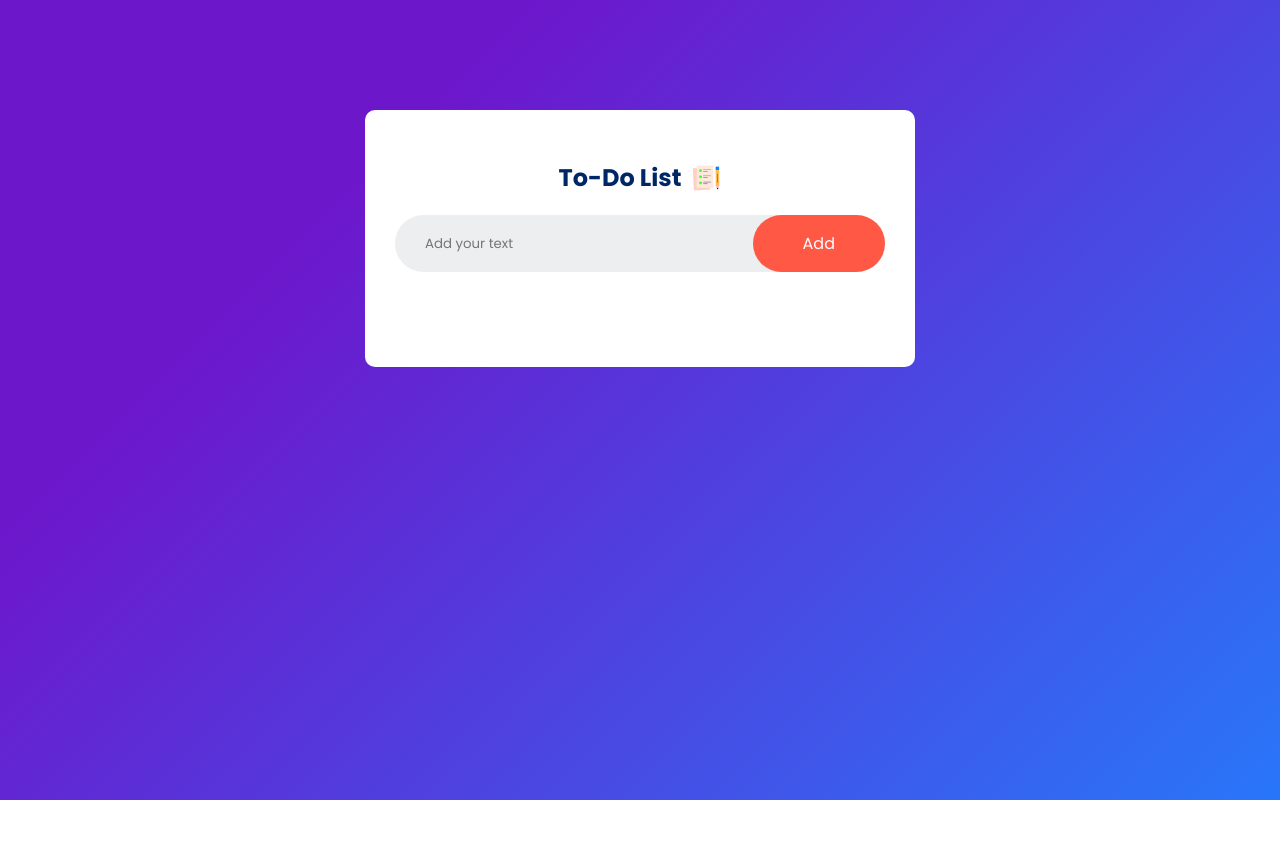
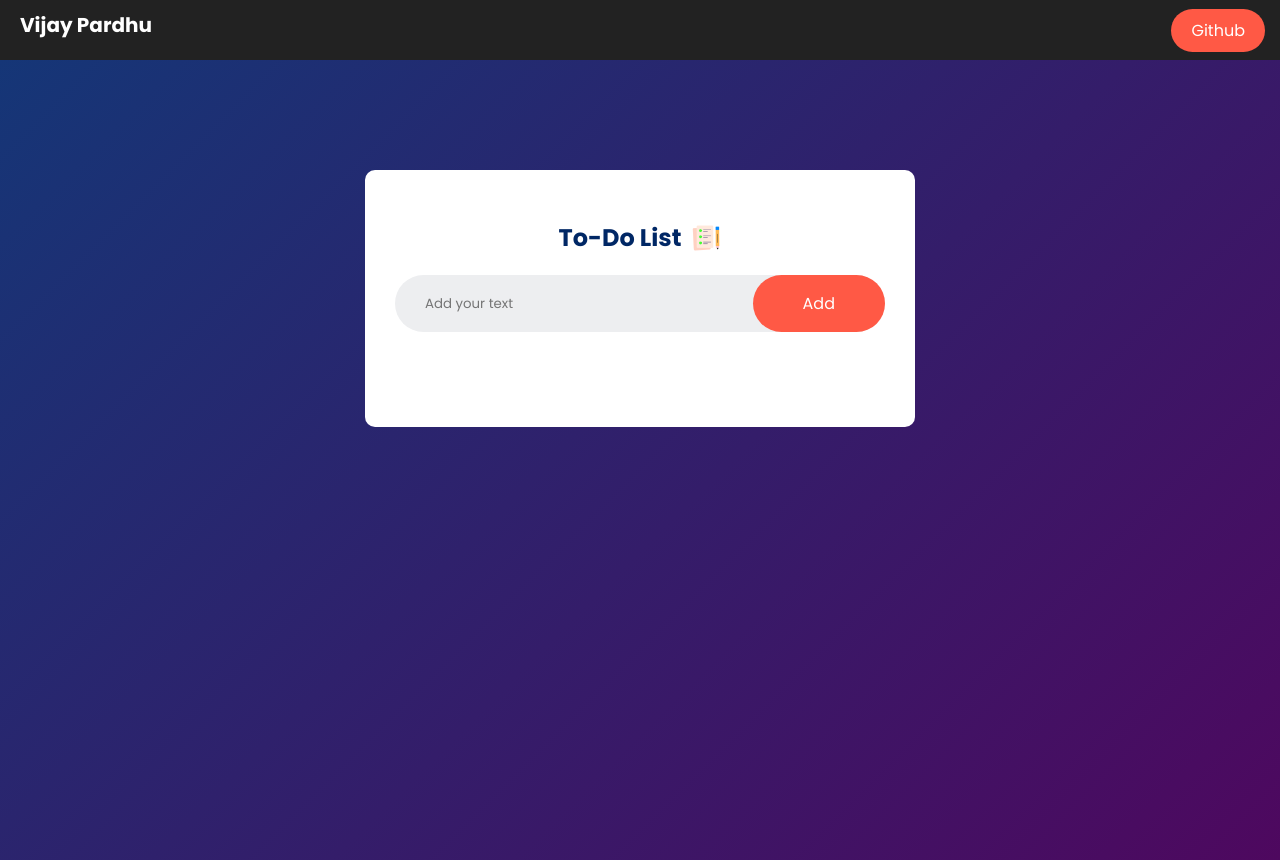
Before and after one commit to vijaynaidu16/ToDo-List-App, a plain HTML site: page index.html in a window 1280 px wide. Before the commit the page ends 800 px from the top, so only its background shows below. Drawn offline with Linux system fonts and the light colour scheme.

Commit message:
Added nav bar

```diff
--- a/index.html
+++ b/index.html
@@ -12,6 +12,15 @@
 </head>
 
 <body>
+<header>
+    <div class="logo">Vijay Pardhu</div>
+    <nav>
+        <ul>
+            <ol><a class="github" href="https://github.com/vijaynaidu16"><button>Github</button></a></ol>
+        </ul>
+    </nav>
+</header>
+
     <div class="container">
         <div class="todo-app">
             <h2>To-Do List <img src="images/icon.png"></h2>
--- a/style.css
+++ b/style.css
@@ -5,11 +5,30 @@
     box-sizing: border-box;
 }
 
+header{
+    height: 60px;
+    background: #222;
+    display: flex;
+    justify-content: space-between;
+}
+.logo{
+    color: white;
+    font-size: 20px;
+    font-weight: bold;
+    padding: 10px 20px;
+    position: relative;
+}
+
+ul ol button{
+    color: white;
+    font-size: 15pxpx;
+    padding: 9px 20px;
+    margin: 9px 15px;
+}
 .container{
     width: 100%;
     min-height: 100vh;
-    background-color: #2876f9;
-background-image: linear-gradient(315deg, #2876f9 0%, #6d17cb 74%);
+    background: linear-gradient(135deg , #153677, #4e085f);
     padding: 10px;
 }
 
@@ -110,5 +129,5 @@ ul li span{
 }
 
 ul li span:hover{
-    background: #edeef0;
+    background: #555;
 }
```
